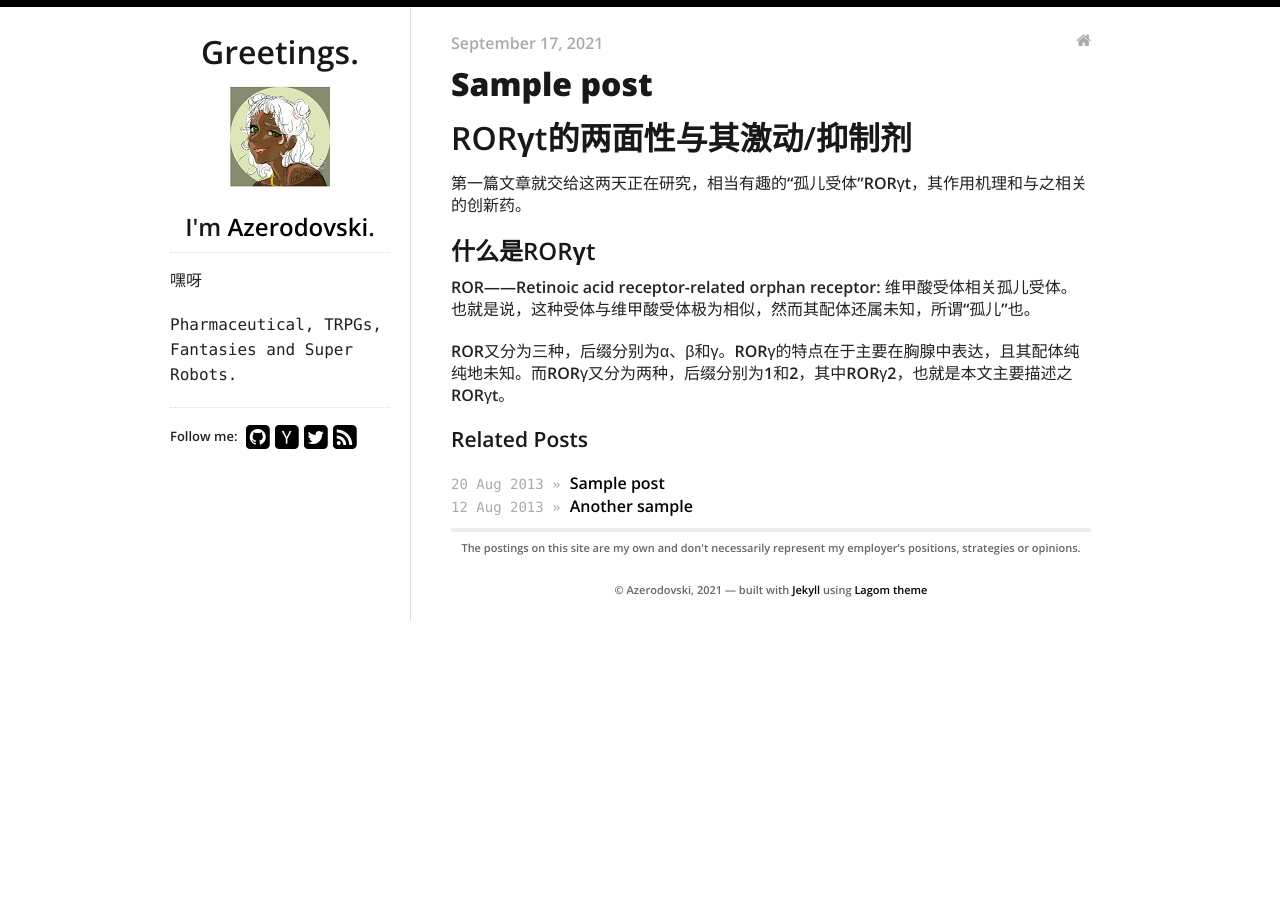
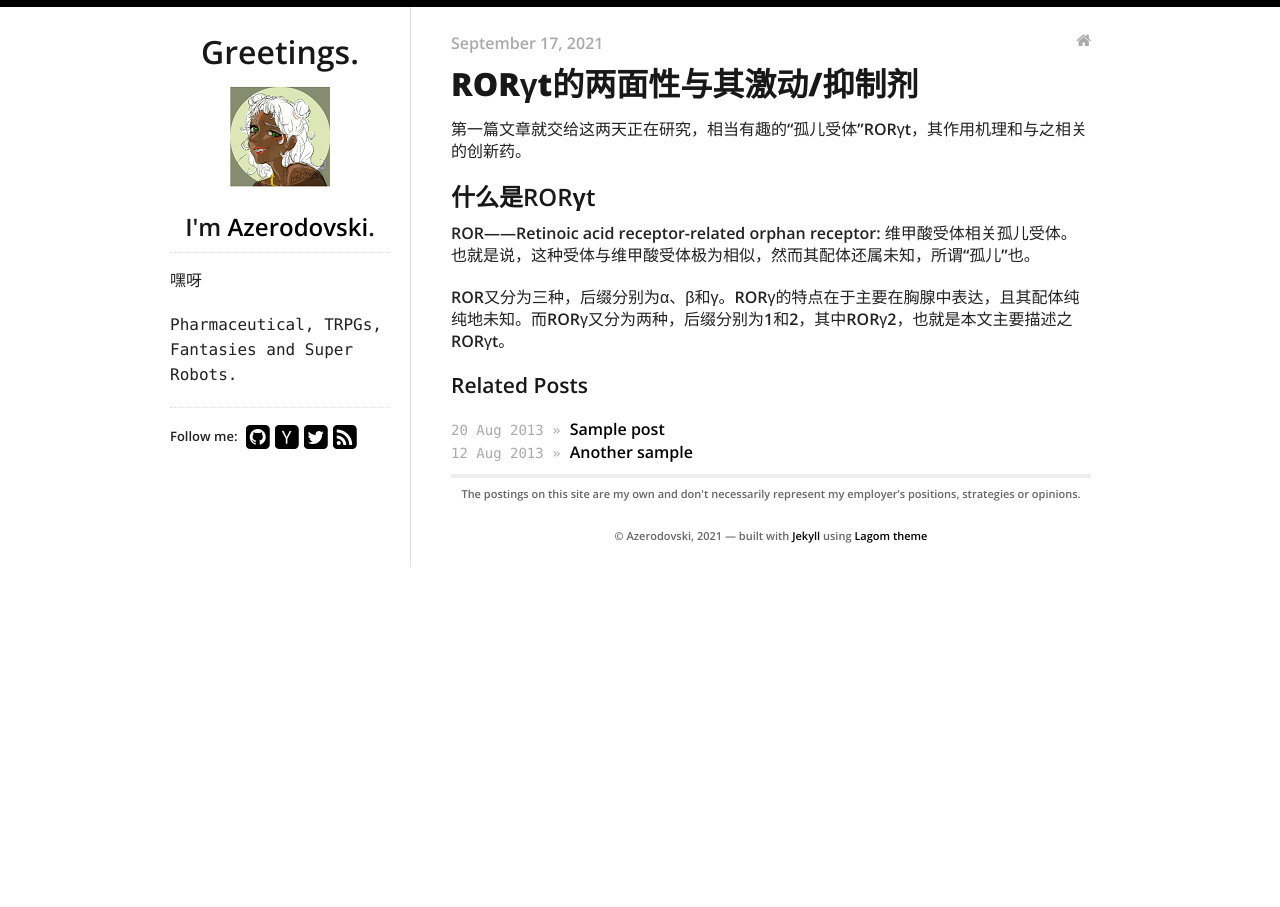
Before and after one commit to Azerodovski/azerodovski.github.io, a Jekyll site: the page built from _posts/2021-09-17-ROR2t.md, in a window 1280 px wide. Built offline with Jekyll 4.4.1, drawn with Linux system fonts in a browser that asks for light colours.

Commit message:
Update 2021-09-17-ROR2t.md

```diff
--- a/_posts/2021-09-17-ROR2t.md
+++ b/_posts/2021-09-17-ROR2t.md
@@ -1,11 +1,9 @@
 ---
 layout: post
-title: Sample post
+title: RORγt的两面性与其激动/抑制剂
 categories:
 - blog
 ---
-
-# RORγt的两面性与其激动/抑制剂
 
 第一篇文章就交给这两天正在研究，相当有趣的“孤儿受体”RORγt，其作用机理和与之相关的创新药。
 
```
